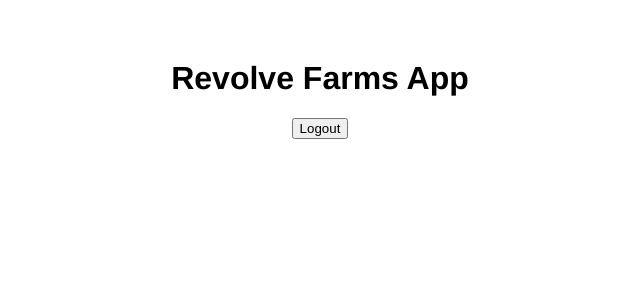
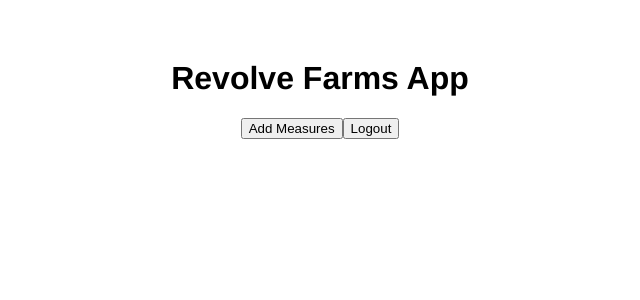
Before and after one commit to kyle-platt/revolve-farms, a Vue app: page /#/home in a window 1280 px wide. Shown: the top 300 px of the page, without its empty margins (320-960 px from the left). Built offline with nearby package versions, Linux system fonts and the light colour scheme; no server answers; sample sign-in values are in the browser's storage; what vuefire would draw is missing.

Commit message:
adding links

```diff
--- a/src/components/Home.vue
+++ b/src/components/Home.vue
@@ -1,7 +1,7 @@
 <template>
   <div class="home">
     <h1>{{ msg }}</h1>
-
+    <button v-on:click="addMeasures">Add Measures</button>
     <button v-on:click="logout">Logout</button>
   </div>
 </template>
@@ -21,6 +21,9 @@ export default {
       firebase.auth().signOut().then(() => {
         this.$router.replace('login')
       })
+    },
+    addMeasures: function() {
+      this.$router.replace('input-measures')
     }
   }
 }
```
